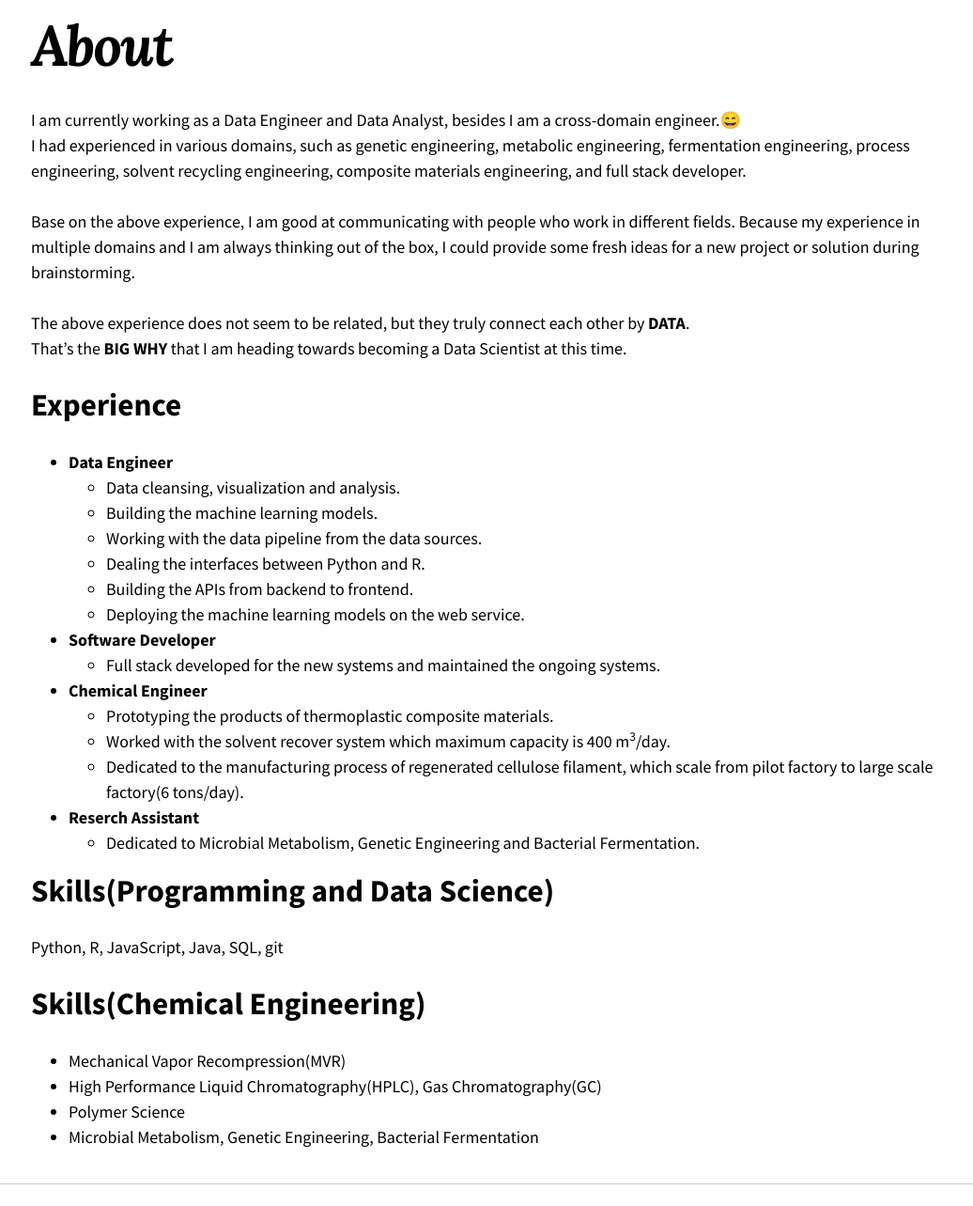
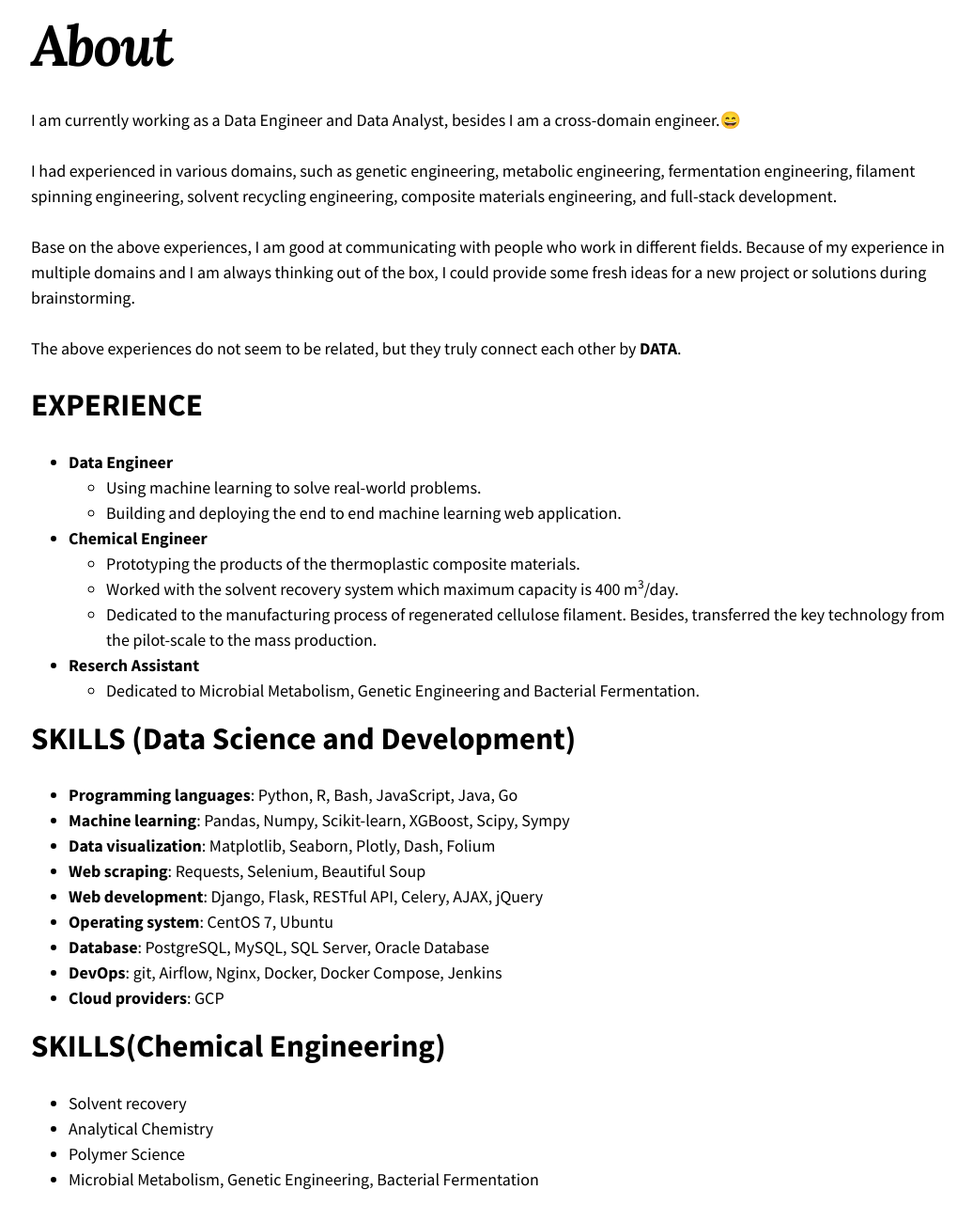
Before and after one commit to orcahmlee/orcahmlee.github.io, a Jekyll site: the page built from about.md, in a window 1280 px wide and 1400 px high, scrolled down 913 px, cut to the strip 117-1400 px from the top of the window. Shown: the whole strip at 94% size, without its empty margins (113-1149 px from the left). Built offline with Jekyll 4.4.1, drawn with Linux system fonts in a browser that asks for light colours; nearby versions of some CDN libraries; emoji names are drawn with the system emoji font; our own code applies the rules of GitHub Pages for plain Markdown files.

Commit message:
- updated

```diff
--- a/about.md
+++ b/about.md
@@ -5,36 +5,38 @@ image:
 ---
 
 I am currently working as a Data Engineer and Data Analyst, besides I am a cross-domain engineer.:smile:<br>
-I had experienced in various domains, such as genetic engineering, metabolic engineering, fermentation engineering, process engineering, solvent recycling engineering,  composite materials engineering, and full stack developer.
 
-Base on the above experience, I am good at communicating with people who work in different fields. Because my experience in multiple domains and I am always thinking out of the box, I could provide some fresh ideas for a new project or solution during brainstorming.
+I had experienced in various domains, such as genetic engineering, metabolic engineering, fermentation engineering, filament spinning engineering, solvent recycling engineering, composite materials engineering, and full-stack development.
 
-The above experience does not seem to be related, but they truly connect each other by **DATA**.<br>
-That's the **BIG WHY** that I am heading towards becoming a Data Scientist at this time.
+Base on the above experiences, I am good at communicating with people who work in different fields. Because of my experience in multiple domains and I am always thinking out of the box, I could provide some fresh ideas for a new project or solutions during brainstorming.
 
-# Experience
+The above experiences do not seem to be related, but they truly connect each other by **DATA**.<br>
+
+# EXPERIENCE
 
 - **Data Engineer**
-  - Data cleansing, visualization and analysis.
-  - Building the machine learning models.
-  - Working with the data pipeline from the data sources.
-  - Dealing the interfaces between Python and R.
-  - Building the APIs from backend to frontend.
-  - Deploying the machine learning models on the web service.
-- **Software Developer**
-  - Full stack developed for the new systems and maintained the ongoing systems.
+  - Using machine learning to solve real-world problems.
+  - Building and deploying the end to end machine learning web application.
 - **Chemical Engineer**
-  - Prototyping the products of thermoplastic composite materials.
-  - Worked with the solvent recover system which maximum capacity is 400 m<sup>3</sup>/day.
-  - Dedicated to the manufacturing process of regenerated cellulose filament, which scale from pilot factory to large scale factory(6 tons/day).
+  - Prototyping the products of the thermoplastic composite materials.
+  - Worked with the solvent recovery system which maximum capacity is 400 m<sup>3</sup>/day.
+  - Dedicated to the manufacturing process of regenerated cellulose filament. Besides, transferred the key technology from the pilot-scale to the mass production.
 - **Reserch Assistant**
   - Dedicated to Microbial Metabolism, Genetic Engineering and Bacterial Fermentation.
 
-# Skills(Programming and Data Science)
-Python, R, JavaScript, Java, SQL, git
+# SKILLS (Data Science and Development)
+- **Programming languages**: Python, R, Bash, JavaScript, Java, Go
+- **Machine learning**: Pandas, Numpy, Scikit-learn, XGBoost, Scipy, Sympy
+- **Data visualization**: Matplotlib, Seaborn, Plotly, Dash, Folium
+- **Web scraping**: Requests, Selenium, Beautiful Soup
+- **Web development**: Django, Flask, RESTful API, Celery, AJAX, jQuery
+- **Operating system**: CentOS 7, Ubuntu
+- **Database**: PostgreSQL, MySQL, SQL Server, Oracle Database
+- **DevOps**: git, Airflow, Nginx, Docker, Docker Compose, Jenkins
+- **Cloud providers**: GCP
 
-# Skills(Chemical Engineering)
-- Mechanical Vapor Recompression(MVR)
-- High Performance Liquid Chromatography(HPLC), Gas Chromatography(GC)
+# SKILLS(Chemical Engineering)
+- Solvent recovery
+- Analytical Chemistry
 - Polymer Science
 - Microbial Metabolism, Genetic Engineering, Bacterial Fermentation
```
